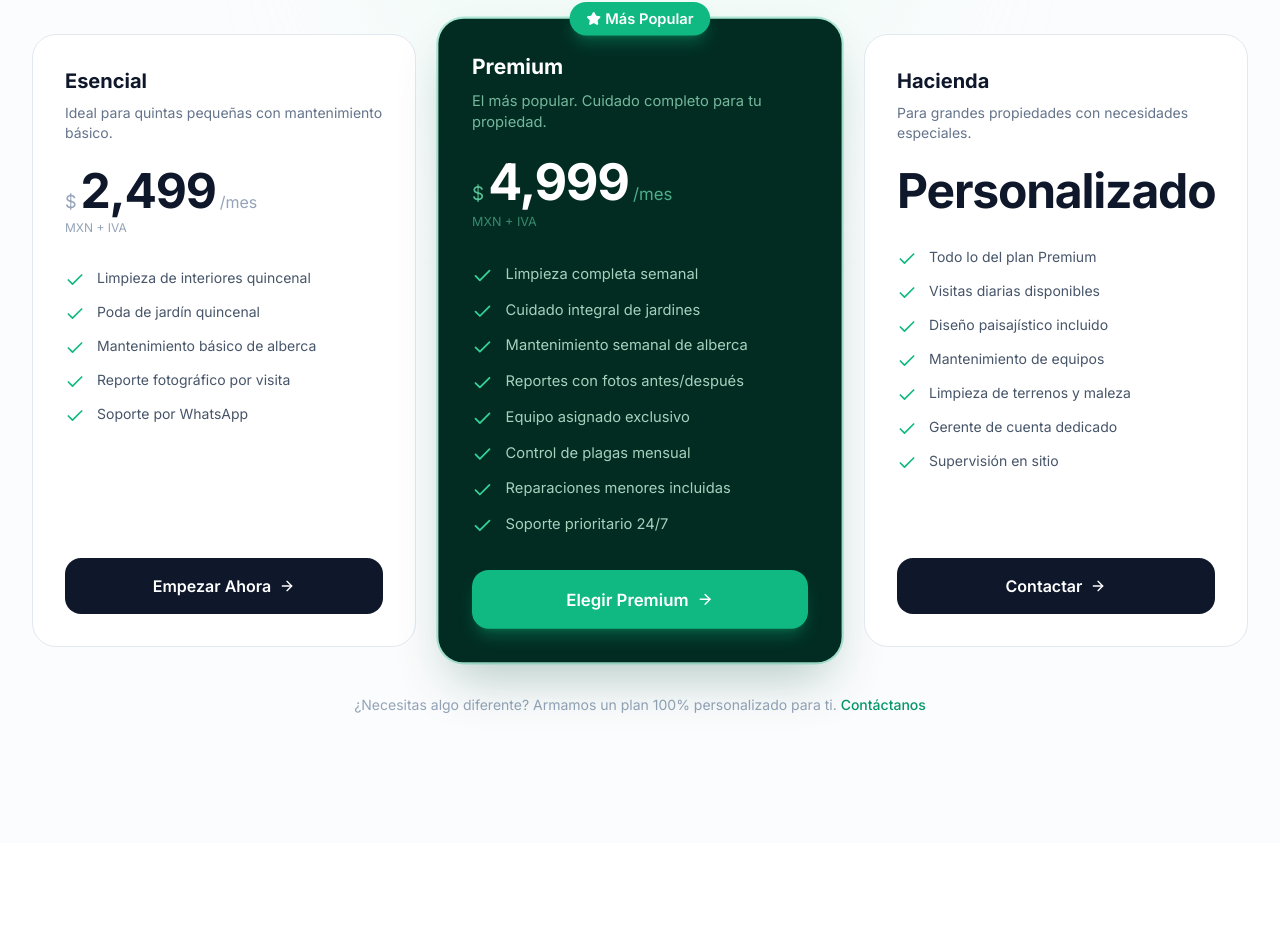
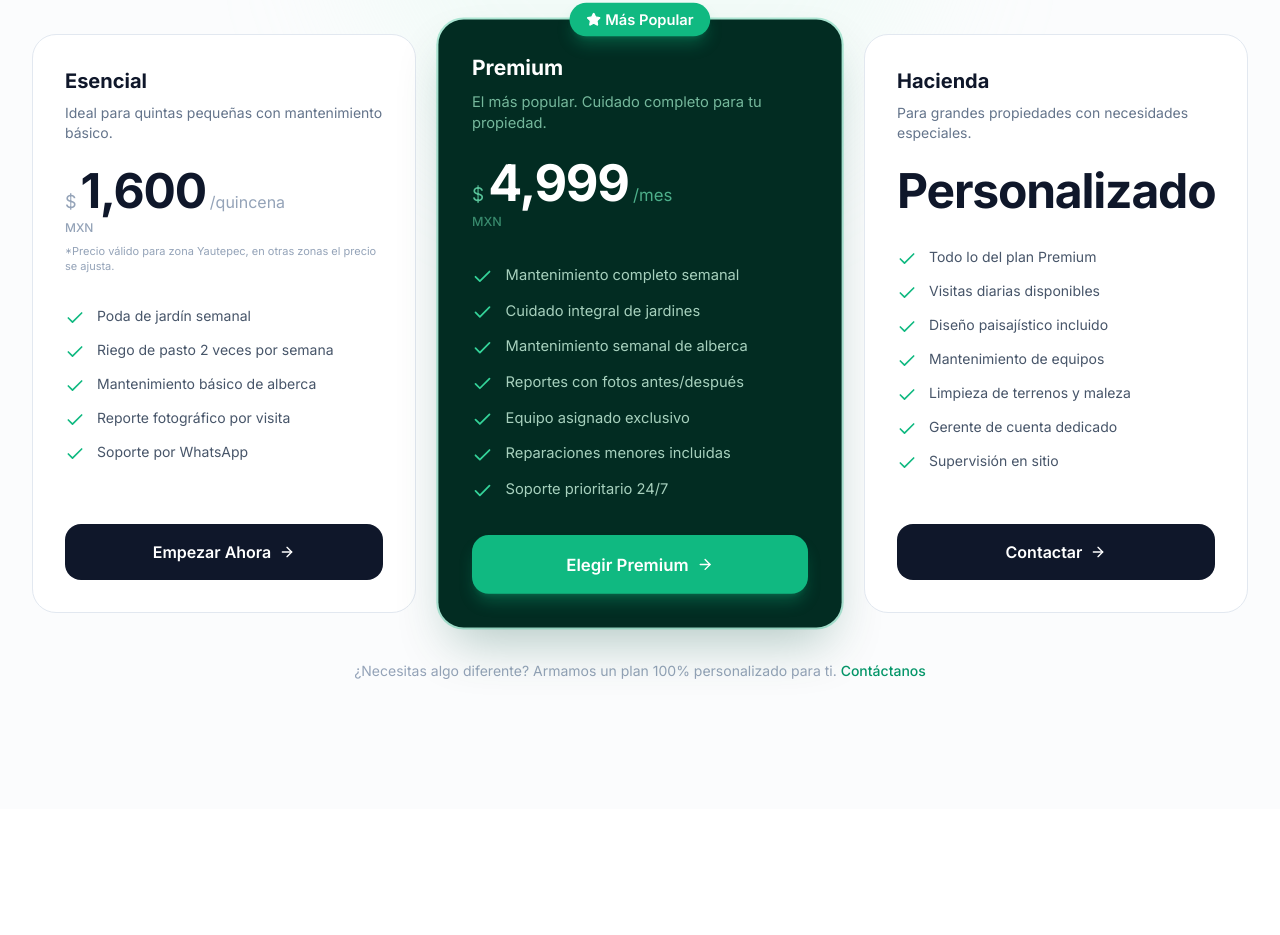
Before and after one commit to Seraphael-mishkan/arboledacut-web, a React (Vite) app: page / in a window 1280 px wide. Shown: the part 6123-7058 px from the top of the page. Built offline with nearby package versions, Linux system fonts and the light colour scheme.

Commit message:
Actualizar plan Esencial a 600 quincenal, ajustar caracteristicas y nota de zona Yautepec

```diff
--- a/src/components/Pricing.tsx
+++ b/src/components/Pricing.tsx
@@ -6,12 +6,13 @@ const plans = [
   {
     name: 'Esencial',
     description: 'Ideal para quintas pequeñas con mantenimiento básico.',
-    price: '2,499',
-    frequency: '/mes',
+    price: '1,600',
+    frequency: '/quincena',
     popular: false,
+    note: '*Precio válido para zona Yautepec, en otras zonas el precio se ajusta.',
     features: [
-      'Limpieza de interiores quincenal',
-      'Poda de jardín quincenal',
+      'Poda de jardín semanal',
+      'Riego de pasto 2 veces por semana',
       'Mantenimiento básico de alberca',
       'Reporte fotográfico por visita',
       'Soporte por WhatsApp',
@@ -25,12 +26,11 @@ const plans = [
     frequency: '/mes',
     popular: true,
     features: [
-      'Limpieza completa semanal',
+      'Mantenimiento completo semanal',
       'Cuidado integral de jardines',
       'Mantenimiento semanal de alberca',
       'Reportes con fotos antes/después',
       'Equipo asignado exclusivo',
-      'Control de plagas mensual',
       'Reparaciones menores incluidas',
       'Soporte prioritario 24/7',
     ],
@@ -130,8 +130,13 @@ export default function Pricing() {
                     )}
                   </div>
                   {plan.price !== 'Personalizado' && (
-                    <p className={`mt-1 text-xs ${plan.popular ? 'text-emerald-300/50' : 'text-slate-400'}`}>
-                      MXN + IVA
+                    <p className={`mt-1 text-xs font-medium ${plan.popular ? 'text-emerald-300/50' : 'text-slate-400'}`}>
+                      MXN
+                    </p>
+                  )}
+                  {plan.note && (
+                    <p className={`mt-2 text-[11px] leading-snug font-normal ${plan.popular ? 'text-emerald-200/60' : 'text-slate-400'}`}>
+                      {plan.note}
                     </p>
                   )}
                 </div>
```
